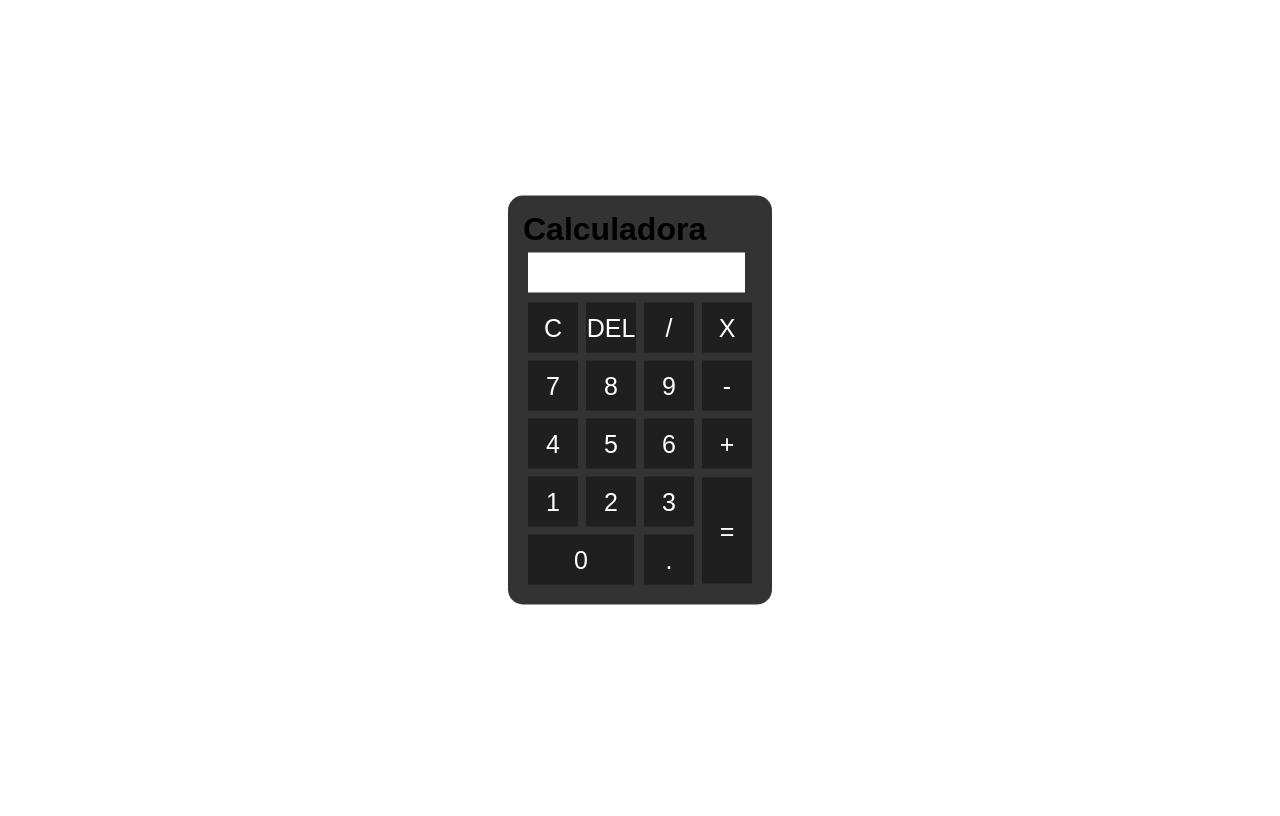
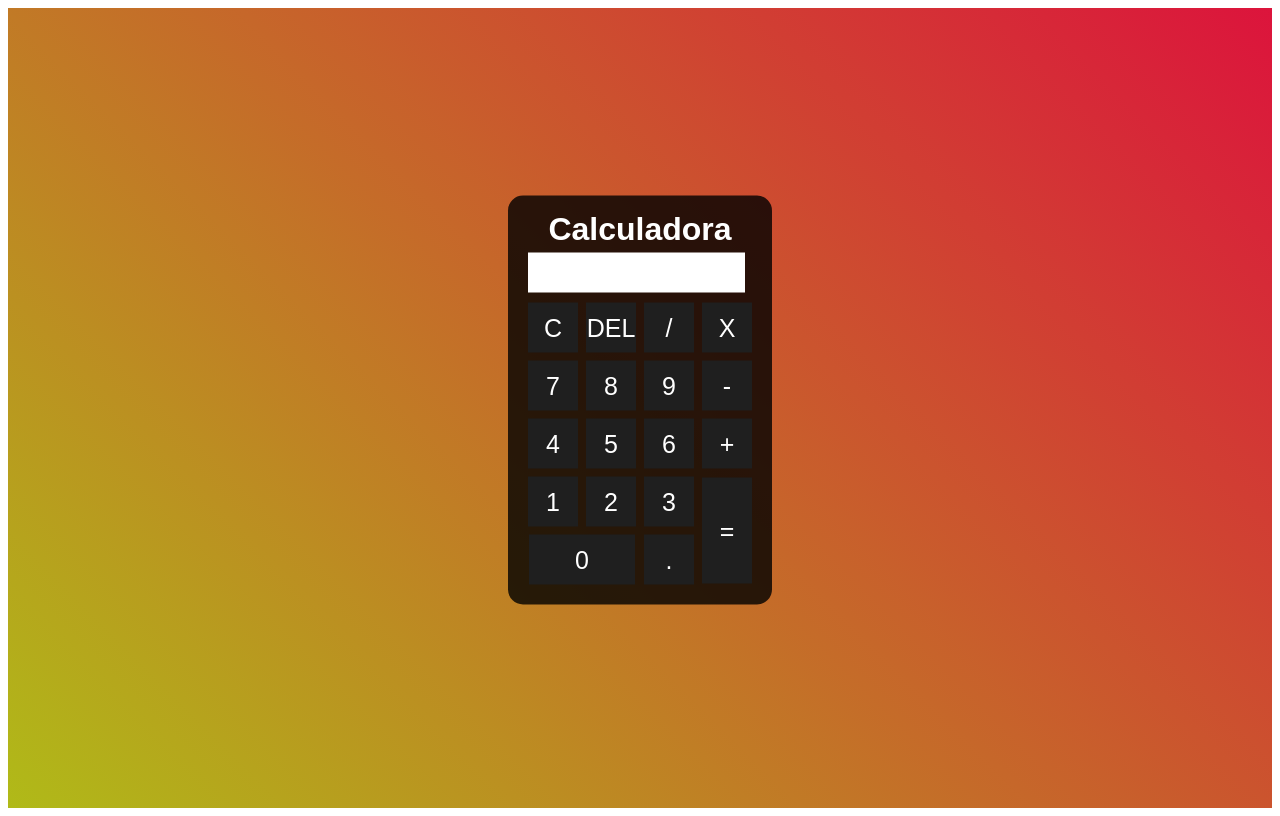
Before and after one commit to AlvaroDeCarvalho/calculadoraVueJS, a Vue app: page / in a window 1280 px wide. Built offline with nearby package versions, Linux system fonts and the light colour scheme.

Commit message:
adicioando novos componentes

```diff
--- a/src/App.vue
+++ b/src/App.vue
@@ -10,14 +10,13 @@ const estado = reactive({
 
 });
 
-const operacao = () => {
+function calcularOperacao() {
   if (estado.numAnterior && estado.operadorAtual && estado.numAtual) {
     return `${estado.numAnterior} ${estado.operadorAtual} ${estado.numAtual}`;
   } else {
     return '';
   }
 }
-
 const botaoClicado = (texto) =>{
     const textoInteiro = parseInt(texto)
     if(textoInteiro >= 0 && texto <= 9){
@@ -84,6 +83,6 @@ const calcular  = () => {
 
 <template>
   <Calculadora :botao-clicado="botaoClicado"
-  :operacao="operacao()"
+  :mostrar-result="calcularOperacao()"
   />
 </template>
--- a/src/componentes/Calculadora.vue
+++ b/src/componentes/Calculadora.vue
@@ -1,12 +1,13 @@
 <script setup>
-    const props = defineProps(['botaoClicado','operacao',])
+    const props = defineProps(['botaoClicado','mostrarResult',])
 </script>
 
 
 <template>
-    <div class="calculadora">
+    <div class="container">
+        <div class="calculadora">
         <h1>Calculadora</h1>
-        <p id="resultado" @change="props.operacao">{{ props.operacao}}</p>
+         <p id="resultado">{{ props.mostrarResult }}</p>
         <table>
             <tr>
                 <td><button class="botao" @click="props.botaoClicado('C')"  >C</button></td>
@@ -38,6 +39,7 @@
             </tr>
         </table>
     </div>
+    </div>
 </template>
 
 <style scoped>
@@ -47,8 +49,8 @@
             padding: 0;
             font-family: sans-serif;
         }
-        .fundo{
-            background-image: linear-gradient(45deg,black, crimson);
+        .container{
+            background-image: linear-gradient(45deg,rgb(176, 186, 24), crimson);
             height: 100vh;
             color: #fff;
             font-family: Arial, Helvetica, sans-serif;
```
